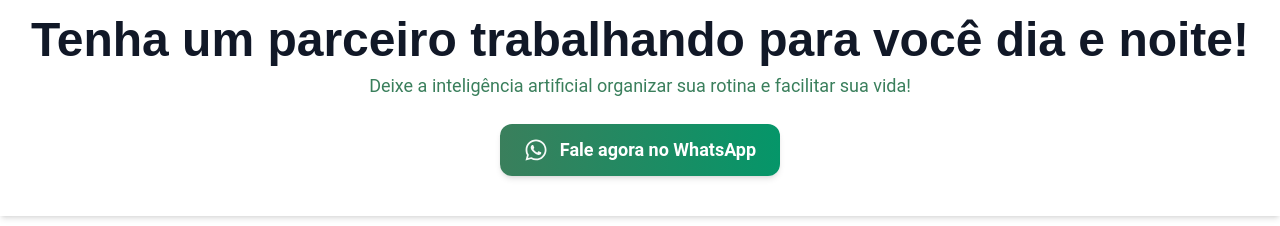
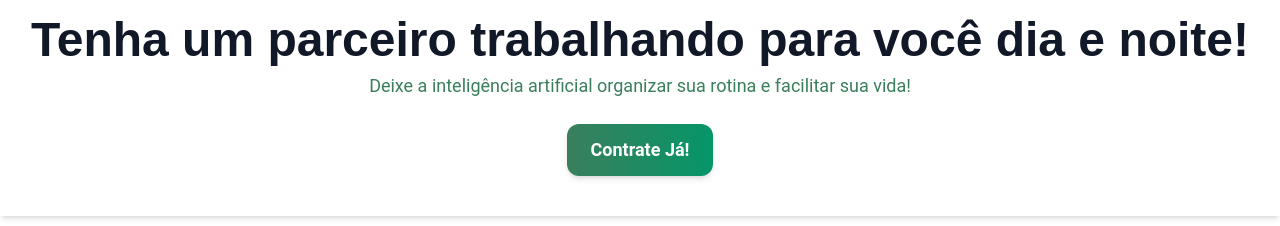
Before and after one commit to herick25/Site-Parceiro-IA, a React (Vite) app: page / in a window 1280 px wide. Shown: the part 120-346 px from the top of the page. Built offline with nearby package versions, Linux system fonts and the light colour scheme.

Commit message:
Update App.jsx

```diff
--- a/src/App.jsx
+++ b/src/App.jsx
@@ -18,15 +18,20 @@ export default function App() {
     AOS.init({ duration: 800, once: true });
   }, []);
 
-  const ModernCTA = ({ children }) => (
-    <a
-      href="#"
-      target="_blank"
-      rel="noopener noreferrer"
+  const scrollToPlans = () => {
+    const section = document.getElementById("planos");
+    if (section) {
+      section.scrollIntoView({ behavior: "smooth", block: "start" });
+    }
+  };
+
+  const ModernCTA = ({ children, onClick }) => (
+    <button
+      onClick={onClick}
       className="inline-flex items-center justify-center gap-3 px-6 py-3 text-lg font-semibold text-white bg-gradient-to-r from-menta to-emerald-600 rounded-xl shadow-md hover:scale-105 hover:brightness-110 transition-transform"
     >
       {children}
-    </a>
+    </button>
   );
 
   return (
@@ -46,9 +51,9 @@ export default function App() {
                     Deixe a inteligência artificial organizar sua rotina e facilitar sua vida!
                   </p>
                   <div className="mt-6">
-                    <ModernCTA>
-                      <FaWhatsapp className="w-6 h-6 animate-pulse" />
-                      Fale agora no WhatsApp
+                    {/* Botão direcionando para Planos */}
+                    <ModernCTA onClick={scrollToPlans}>
+                      Contrate Já!
                     </ModernCTA>
                   </div>
                 </header>
@@ -74,15 +79,16 @@ export default function App() {
                     <div className="bg-white p-6 rounded-xl shadow-lg hover:shadow-xl transition-all duration-300 transform hover:scale-105">
                       <h3 className="text-xl font-semibold text-escuro mb-4">Lembretes e Compromissos</h3>
                       <p className="text-gray-800 mb-4">Nunca mais se esqueça de compromissos importantes! O Parceiro IA envia lembretes e relatórios diários diretamente no WhatsApp.</p>
-                      <img src="/Lembretes_e_compromissos.PNG" alt="Simulação de Conversa de Lembretes e Compromissos" className="w-full rounded-lg shadow-md" />
+                      <img src="/Lembretes_e_compromissos.png" alt="Simulação de Conversa de Lembretes e Compromissos" className="w-full max-h-[650px] object-contain rounded-lg shadow-md" />
                     </div>
 
                     {/* Funcionalidade 2 */}
-                    <div className="bg-white p-6 rounded-xl shadow-lg hover:shadow-xl transition-all duration-300 transform hover:scale-105">
-                      <h3 className="text-xl font-semibold text-escuro mb-4">Gestão Financeira</h3>
-                      <p className="text-gray-800 mb-4">Controle seus gastos de forma intuitiva! O Parceiro IA registra seus gastos e te ajuda a categorizar automaticamente.</p>
-                      <img src="img/funcionalidade2.png" alt="Gestão Financeira" className="w-full rounded-lg shadow-md" />
-                    </div>
+                   <div className="bg-white p-6 rounded-xl shadow-lg hover:shadow-xl transition-all duration-300 transform hover:scale-105">
+        <h3 className="text-xl font-semibold text-escuro mb-4">Gestão Financeira</h3>
+        <p className="text-gray-800 mb-4">Controle seus gastos de forma intuitiva! O Parceiro IA registra seus gastos e te ajuda a categorizar automaticamente.</p>
+        {/* Aqui está a imagem da gestão financeira */}
+        <img src="/Gestao_financeira.png" alt="Gestão Financeira" className="w-full max-h-[650px] object-contain rounded-lg shadow-md" />
+      </div>
 
                     {/* Funcionalidade 3 */}
                     <div className="bg-white p-6 rounded-xl shadow-lg hover:shadow-xl transition-all duration-300 transform hover:scale-105">
```
